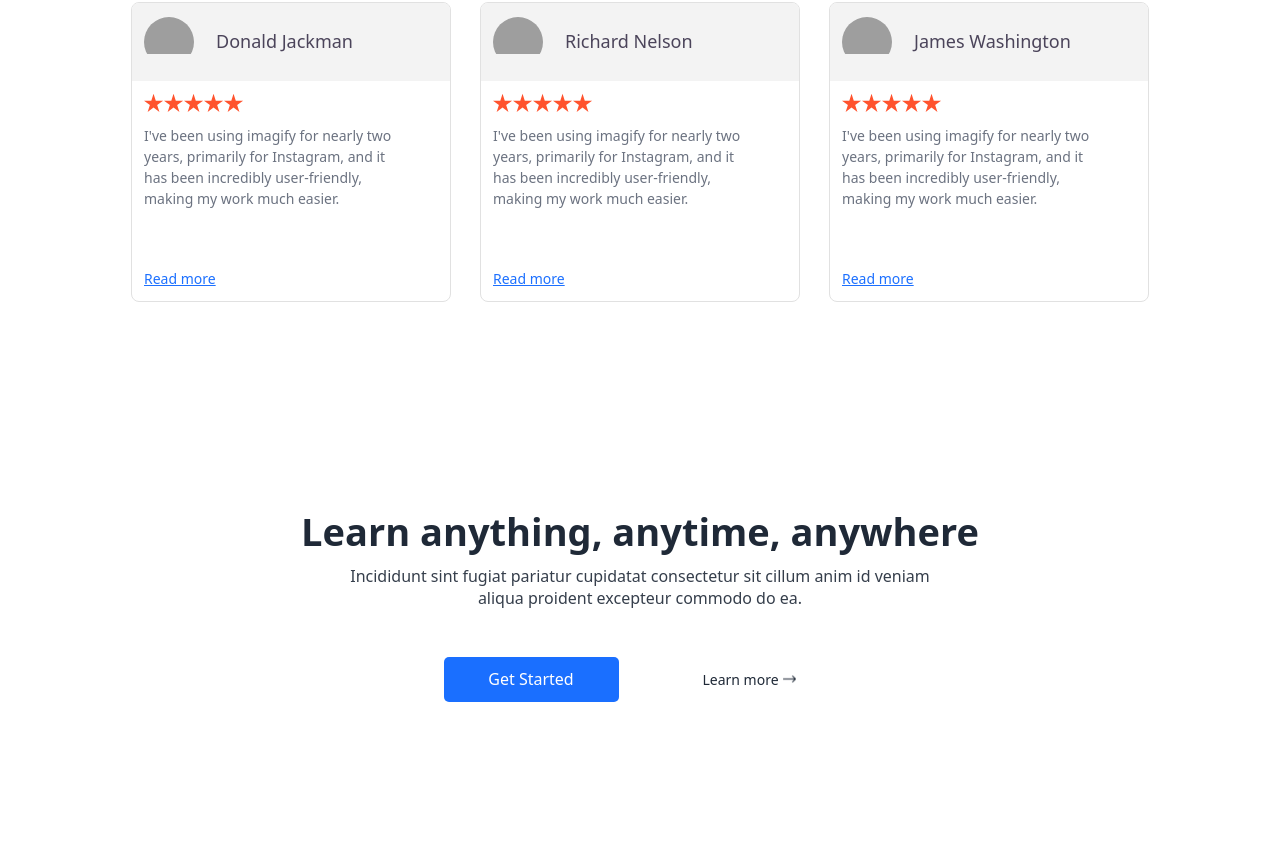
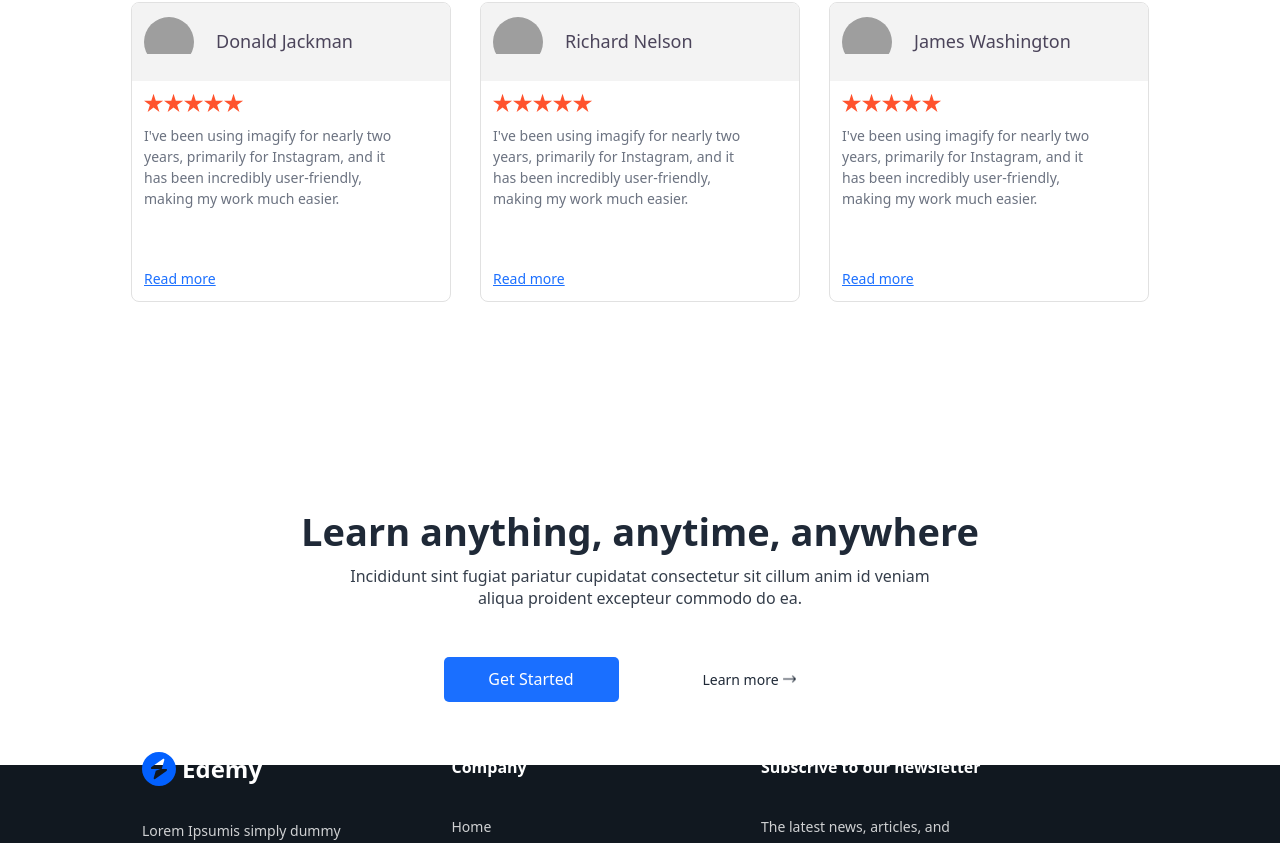
Before and after one commit to denden0121/edemy, a React (Vite) app: page / in a window 1280 px wide. Shown: the part 1954-2797 px from the top of the page. Before the commit the page ends 2719 px from the top, so only its background shows below. Built offline with nearby package versions, Linux system fonts and the light colour scheme; grey boxes are pictures that could not be loaded; a web font is replaced by a local one.

Commit message:
Added Footer section

```diff
--- a/src/components/footer/Footer.jsx
+++ b/src/components/footer/Footer.jsx
@@ -1,19 +1,56 @@
 import styles from "./Footer.module.css";
+import EdemyLogo from "@/assets/images/edemy-logo.svg";
 
 const Footer = () => {
 	return (
 		<div className={styles.footer}>
-			{/* <div>
-				<div>
-					<img src="" alt="" />
-					<p>Edemy</p>
+			<div className={styles.container}>
+				{/* description */}
+				<div className={styles.decription}>
+					<div className={styles.logoSection}>
+						<img src={EdemyLogo} alt="" className={styles.logo} />
+						<p>Edemy</p>
+					</div>
+					<p className={styles.about}>
+						Lorem Ipsumis simply dummy text of the printing and typesetting
+						industry. Lorem Ipsum has been the industry's standard dummy text.
+					</p>
 				</div>
-				<p>
-					Lorem Ipsumis simply dummy text of the printing and typesetting
-					industry. Lorem Ipsum has been the industry's standard dummy text.
-				</p>
+				{/* company */}
+				<div className={styles.company}>
+					<p className={styles.header}>Company</p>
+					<ul>
+						<li>
+							<a href="#">Home</a>
+						</li>
+						<li>
+							<a href="#">About us</a>
+						</li>
+						<li>
+							<a href="#">Contact us</a>
+						</li>
+						<li>
+							<a href="#">Privacy policy</a>
+						</li>
+					</ul>
+				</div>
+				{/* subscribe */}
+				<div className={styles.subscribe}>
+					<p className={styles.header}>Subscrive to our newsletter</p>
+					<p className={styles.subtitle}>
+						The latest news, articles, and resources, sent to your inbox weekly.
+					</p>
+					<form action="">
+						<label htmlFor="email">
+							<input type="text" placeholder="Enter your email" />
+						</label>
+						<button>Subscribe</button>
+					</form>
+				</div>
 			</div>
-			<div></div> */}
+			<p className={styles.copyright}>
+				Copyright 2024 © Edemy. All Right Reserved.
+			</p>
 		</div>
 	);
 };
--- a/src/components/footer/Footer.module.css
+++ b/src/components/footer/Footer.module.css
@@ -1,3 +1,143 @@
 .footer {
 	background-color: #111820;
+	display: flex;
+	flex-direction: column;
+	justify-content: center;
+	align-items: center;
+	height: 30dvh;
 }
+
+.container {
+	border-bottom: 1px solid rgb(255, 255, 255, .3);
+	width: 80%;
+	display: grid;
+	grid-template-columns: repeat(3, 1fr);
+	grid-template-rows: repeat(1, 1fr);
+	padding: 14px;
+}
+
+.logoSection {
+	display: flex;
+	flex-direction: row;
+	justify-content: space-between;
+	align-items: center;
+	gap: 6px;
+	width: 115px;
+	height: 34px;
+
+	.logo {
+		height: 34px;
+		width: 34px;
+	}
+
+	p {
+		font-size: 24px;
+		font-weight: 600;
+		color: var(--text-inverse);
+	}
+}
+
+.about {
+	font-size: 14px;
+	font-weight: 400;
+	line-height: 30px;
+	color: rgb(255, 255, 255, .8);
+	width: 65%;
+}
+
+.company {
+	.header {
+		font-size: 16px;
+		font-weight: 600;
+		line-height: 30px;
+		color: var(--text-inverse);
+	}
+
+	ul {
+		list-style: none;
+	}
+
+	li a {
+		font-size: 14px;
+		font-weight: 400;
+		line-height: 30px;
+		color: rgb(255, 255, 255, .8);
+	}
+}
+
+.subscribe {
+	.header {
+		font-size: 16px;
+		font-weight: 600;
+		line-height: 30px;
+		color: var(--text-inverse);
+	}
+
+	.subtitle {
+		font-size: 14px;
+		font-weight: 400;
+		line-height: 30px;
+		color: rgb(255, 255, 255, .8);
+		width: 65%;
+	}
+
+	label {
+		width: 260px;
+	}
+
+	input {
+		height: 100%;
+		width: 100%;
+		padding: 12px 4px 12px 8px;
+		background-color: transparent;
+		color: var(--text-inverse);
+		font-size: 14px;
+		background-color: #1F2937;
+		border: 1px solid rgb(107, 114, 128, .3);
+		border-radius: 4px;
+	}
+
+	input:focus {
+		border: none;
+		outline: none;
+	}
+
+	input::placeholder {
+		color: #6B7280;
+	}
+
+	form {
+		display: flex;
+		flex-direction: row;
+		justify-content: start;
+		align-items: center;
+		gap: 20px;
+
+		button {
+			width: 97px;
+			border: none;
+			background-color: var(--color-primary);
+			font-size: 14px;
+			font-weight: 500;
+			color: var(--text-inverse);
+		}
+	}
+}
+
+.copyright {
+	font-size: 15px;
+	font-weight: 400;
+	color: rgb(255, 255, 255, .6);
+	text-align: center;
+	padding: 14px 0;
+}
+
+.decription,
+.company,
+.subscribe {
+	display: flex;
+	flex-direction: column;
+	justify-content: start;
+	align-items: start;
+	gap: 30px;
+}
--- a/src/components/hero/Hero.module.css
+++ b/src/components/hero/Hero.module.css
@@ -71,6 +71,7 @@ label {
 	justify-content: space-between;
 	align-items: center;
 	gap: 11px;
+	width: 100%;
 
 	img {
 		height: 18px;
@@ -92,7 +93,13 @@ label {
 
 .searchInput {
 	font-size: 15px;
-	flex: 1;
+	padding: 12px 0;
+	width: 100%;
+}
+
+.searchInput:focus {
+	border: none;
+	outline: none;
 }
 
 .searchInput::placeholder {
```
